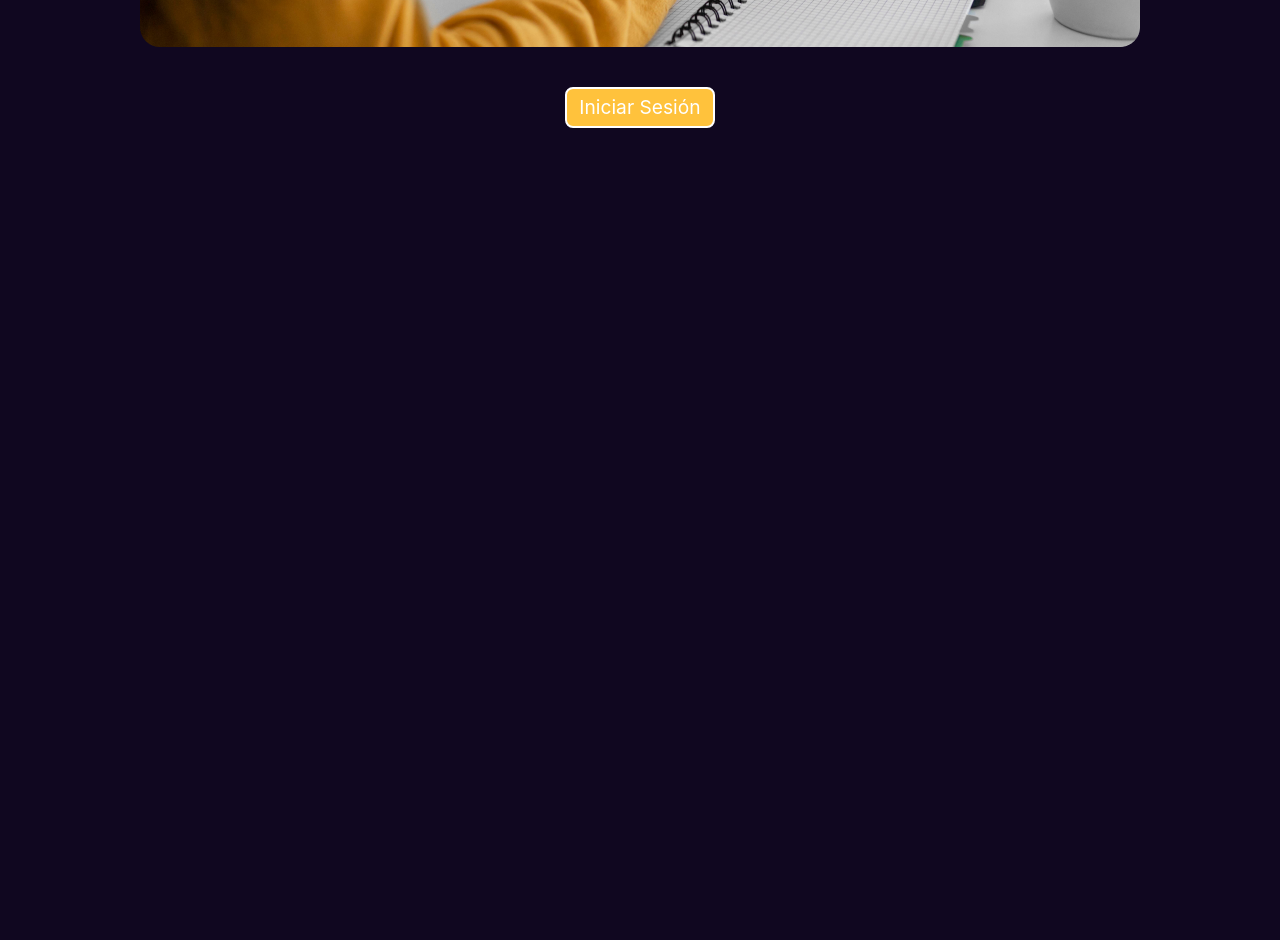
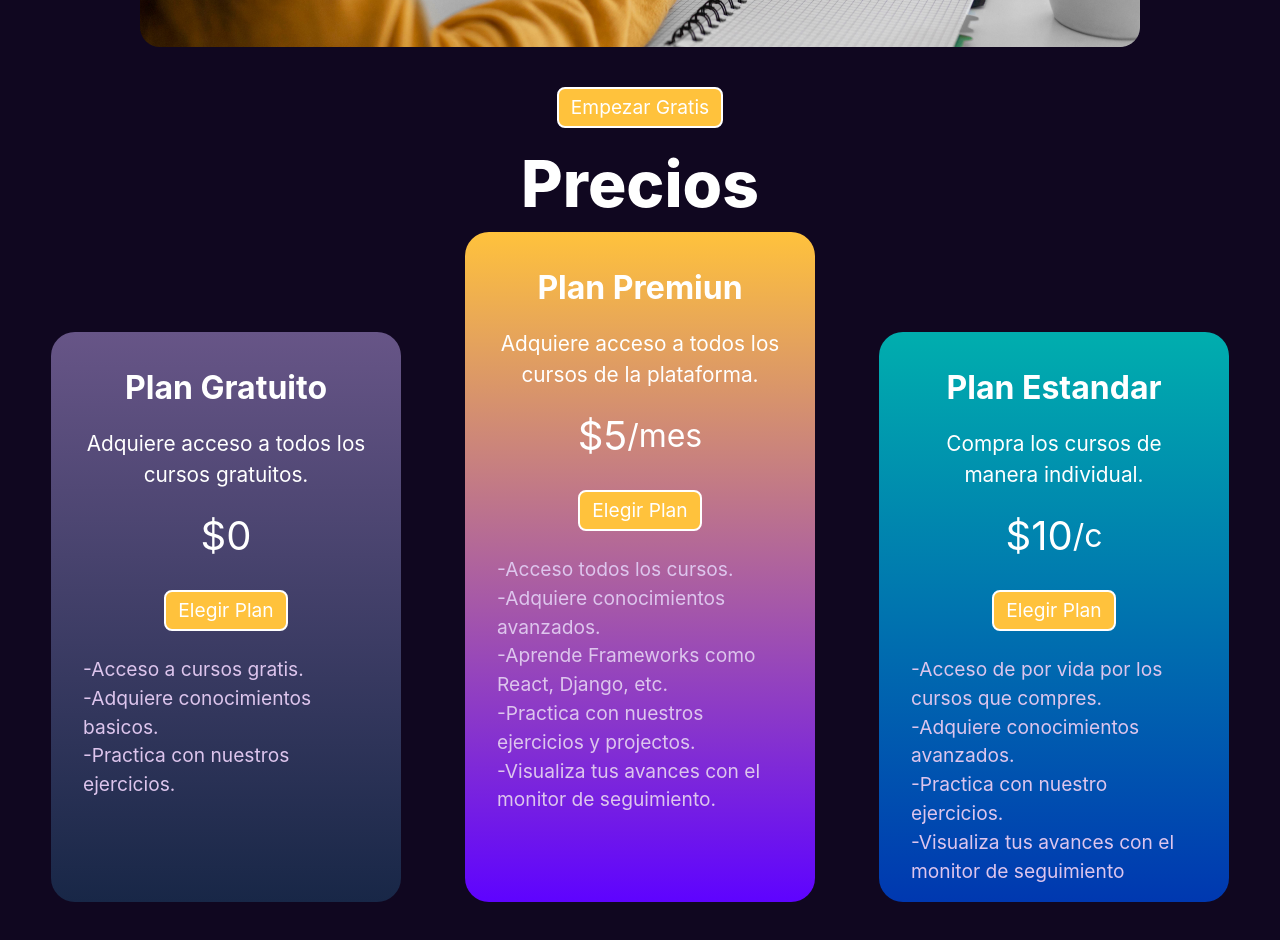
Before and after one commit to HackathonNicaragua2022/Intellikesh, a Next.js app in the folder spanishcodecamp_frontend/: page /homePage in a window 1280 px wide. Shown: the part 960-1900 px from the top of the page. Before the commit the page ends 1136 px from the top, so only its background shows below. Built offline with nearby package versions, Linux system fonts and the light colour scheme.

Commit message:
priceCard-priceSection

```diff
--- /dev/null
+++ b/spanishcodecamp_frontend/components/Price.tsx
@@ -0,0 +1,68 @@
+import React from "react";
+import PriceCard from "./PriceCard";
+
+const Price = () => {
+  const premiun = [
+    {
+      name: "Acceso todos los cursos.",
+    },
+    {
+      name: "Adquiere conocimientos avanzados.",
+    },
+    {
+      name: "Aprende Frameworks como React, Django, etc.",
+    },
+    {
+      name: "Practica con nuestros ejercicios y projectos.",
+    },
+    {
+      name: "Visualiza tus avances con el monitor de seguimiento.",
+    },
+  ];
+  const free = [
+    { name: "Acceso a cursos gratis." },
+    { name: "Adquiere conocimientos basicos." },
+    { name: "Practica con nuestros ejercicios." },
+  ];
+
+  const unit = [
+    { name: "Acceso de por vida por los cursos que compres." },
+    { name: "Adquiere conocimientos avanzados." },
+    { name: "Practica con nuestro ejercicios." },
+    { name: "Visualiza tus avances con el monitor de seguimiento" },
+  ];
+
+  return (
+    <div className="flex flex-col items-center text-white">
+      <span className="text-[4rem] font-extrabold">Precios</span>
+      <div className="flex items-end gap-[4rem]">
+        <PriceCard
+          type={1}
+          title="Plan Gratuito"
+          description="Adquiere acceso a todos los cursos gratuitos."
+          contain={free}
+          price="$0"
+          priceType=""
+        />
+        <PriceCard
+          type={2}
+          title="Plan Premiun"
+          description="Adquiere acceso a todos los cursos de la plataforma."
+          contain={premiun}
+          price="$5"
+          priceType="/mes"
+        />
+        <PriceCard
+          type={3}
+          title="Plan Estandar"
+          description="Compra los cursos de manera individual."
+          contain={unit}
+          price="$10"
+          priceType="/c"
+        />
+      </div>
+    </div>
+  );
+};
+
+export default Price;
--- /dev/null
+++ b/spanishcodecamp_frontend/components/PriceCard.tsx
@@ -0,0 +1,52 @@
+import React, { FC } from "react";
+import Button from "./Button";
+
+interface Topic {
+  name: string;
+}
+
+interface PriceCard {
+  title: string;
+  description: string;
+  price: string;
+  priceType: string;
+  contain: Topic[];
+  type: number;
+}
+
+const PriceCard: FC<PriceCard> = (props) => {
+  const style: Record<number, string> = {
+    1: "bg-gradient-to-t from-[#182747] to-[#675587]",
+    2: "bg-gradient-to-t from-purple to-yellow",
+    3: "bg-gradient-to-t from-[#0038B0] to-[#00AEAE]",
+  };
+
+  return (
+    <div
+      className={`flex flex-col items-center text-white py-8 px-[2rem] gap-4 rounded-3xl
+      ${style[props.type]} ${
+        props.type === 2 ? "h-[670px]" : "h-[570px]"
+      } w-[350px]`}
+    >
+      <span className="text-[2rem] font-bold">{props.title}</span>
+      <span className="text-[1.3rem] text-center">{props.description}</span>
+      <div className="flex items-center">
+        <span className="text-[2.5rem]">{props.price}</span>
+        <span className="text-[2rem]">{props.priceType}</span>
+      </div>
+      <Button
+        className="text-black duration-300 border-0 bg-yellow"
+        formAction="submit"
+      >
+        Elegir Plan
+      </Button>
+      <ul className="text-gray text-[1.2rem]">
+        {props?.contain.map((topic, index) => (
+          <li key={`${index}`}>{`-${topic?.name}`}</li>
+        ))}
+      </ul>
+    </div>
+  );
+};
+
+export default PriceCard;
--- a/spanishcodecamp_frontend/pages/homePage.tsx
+++ b/spanishcodecamp_frontend/pages/homePage.tsx
@@ -2,6 +2,7 @@ import React from "react";
 import User from "../assets/img/user.png";
 import Image from "next/image";
 import Button from "../components/Button";
+import Price from "../components/Price";
 
 const HomePage = () => {
   return (
@@ -22,8 +23,9 @@ const HomePage = () => {
         className="mt-10 text-black duration-300 border-0 bg-yellow hover:bg-gradient-to-r from-purple to-yellow"
         formAction="submit"
       >
-        Iniciar Sesión
+        Empezar Gratis
       </Button>
+      <Price />
     </div>
   );
 };
--- a/spanishcodecamp_frontend/tailwind.config.js
+++ b/spanishcodecamp_frontend/tailwind.config.js
@@ -12,7 +12,10 @@ module.exports = {
         pink: '#FF339A',
         purple: '#5E03FF',
         midnight: '#100720',
-        yellow: '#FFC23C'
+        yellow: '#FFC23C',
+        gray: '#DDC5ED',
+        blackBlue: '#182747',
+        clearPurple: "#675587"
 
       },
     },
```
